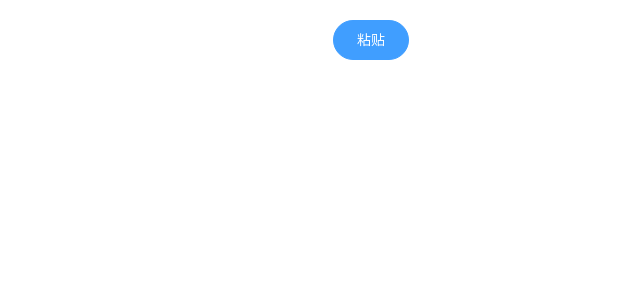
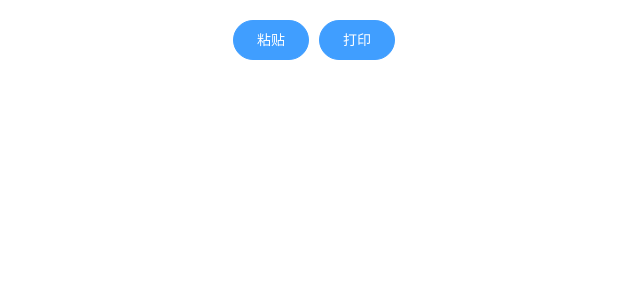
Before and after one commit to Flandre/clipboard-demo, a Vue app: page / in a window 1280 px wide. Shown: the top 300 px of the page, without its empty margins (7-647 px from the left). Built offline with nearby package versions, Linux system fonts and the light colour scheme.

Commit message:
change width & add print btn

```diff
--- a/src/views/Clipboard.vue
+++ b/src/views/Clipboard.vue
@@ -2,6 +2,7 @@
 	<div class="clipboard-main">
 		<div class="print-panel">
 			<el-button type="primary" round @click="pasteClipboard">粘贴</el-button>
+			<el-button type="primary" round @click="print()">打印</el-button>
 		</div>
 		<div class="paste-board">
 			<component
@@ -28,6 +29,9 @@ export default {
 		ImageView
 	},
 	methods: {
+		print() {
+			window.print()
+		},
 		async pasteClipboard() {
 			let self = this
 			const permission = await navigator.permissions.query({ name: 'clipboard-read' });
@@ -69,7 +73,7 @@ export default {
 
 <style lang="scss" scoped>
 .clipboard-main {
-	width: 600px;
+	width: 800px;
 	margin: 0 auto;
 	.print-panel {
 		margin-bottom: 20px;
```
